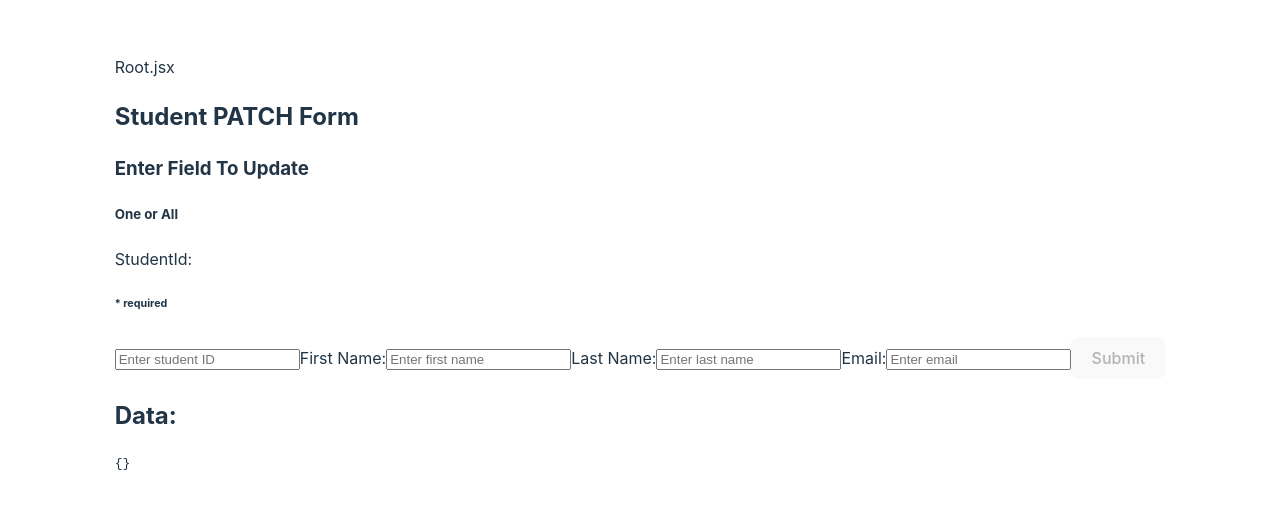
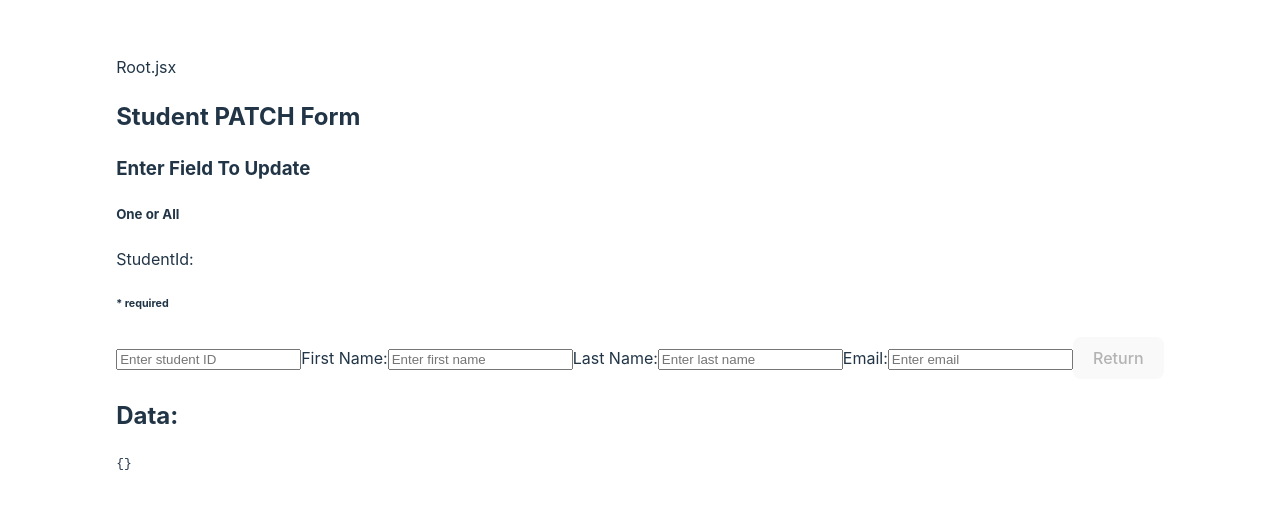
Before and after one commit to aahx/AWS-Cloud-Database-Query-Hub, a React (Vite) app: page / in a window 1280 px wide. Shown: the part 129-638 px from the top of the page. Built offline with nearby package versions, Linux system fonts and the light colour scheme.

Commit message:
added error.message response

```diff
--- a/src/components/RightPanel/StudentCrud/StudentGet.jsx
+++ b/src/components/RightPanel/StudentCrud/StudentGet.jsx
@@ -23,6 +23,7 @@ export default function StudentGet() {
             setData(response.data);
         } catch (error) {
             console.error(error);
+            setResponseData(error.message);
         } finally {
             setLoading(false);
             setStudentId("");
--- a/src/components/RightPanel/StudentCrud/StudentPatch.jsx
+++ b/src/components/RightPanel/StudentCrud/StudentPatch.jsx
@@ -105,7 +105,7 @@ export default function StudentPatch() {
                         onClick={handleSubmit}
                         disabled={!studentId || loading}
                     >
-                        {loading ? "Loading..." : "Submit"}
+                        {loading ? "Loading..." : "Return"}
                     </button>
                 </form>
             </div>
--- a/src/components/RightPanel/StudentCrud/StudentPost.jsx
+++ b/src/components/RightPanel/StudentCrud/StudentPost.jsx
@@ -33,6 +33,7 @@ export default function StudentPost() {
             setResponseData(response.data);
         } catch (error) {
             console.error(error);
+            setResponseData(error.message);
         } finally {
             setLoading(false);
             setStudentData({
```
